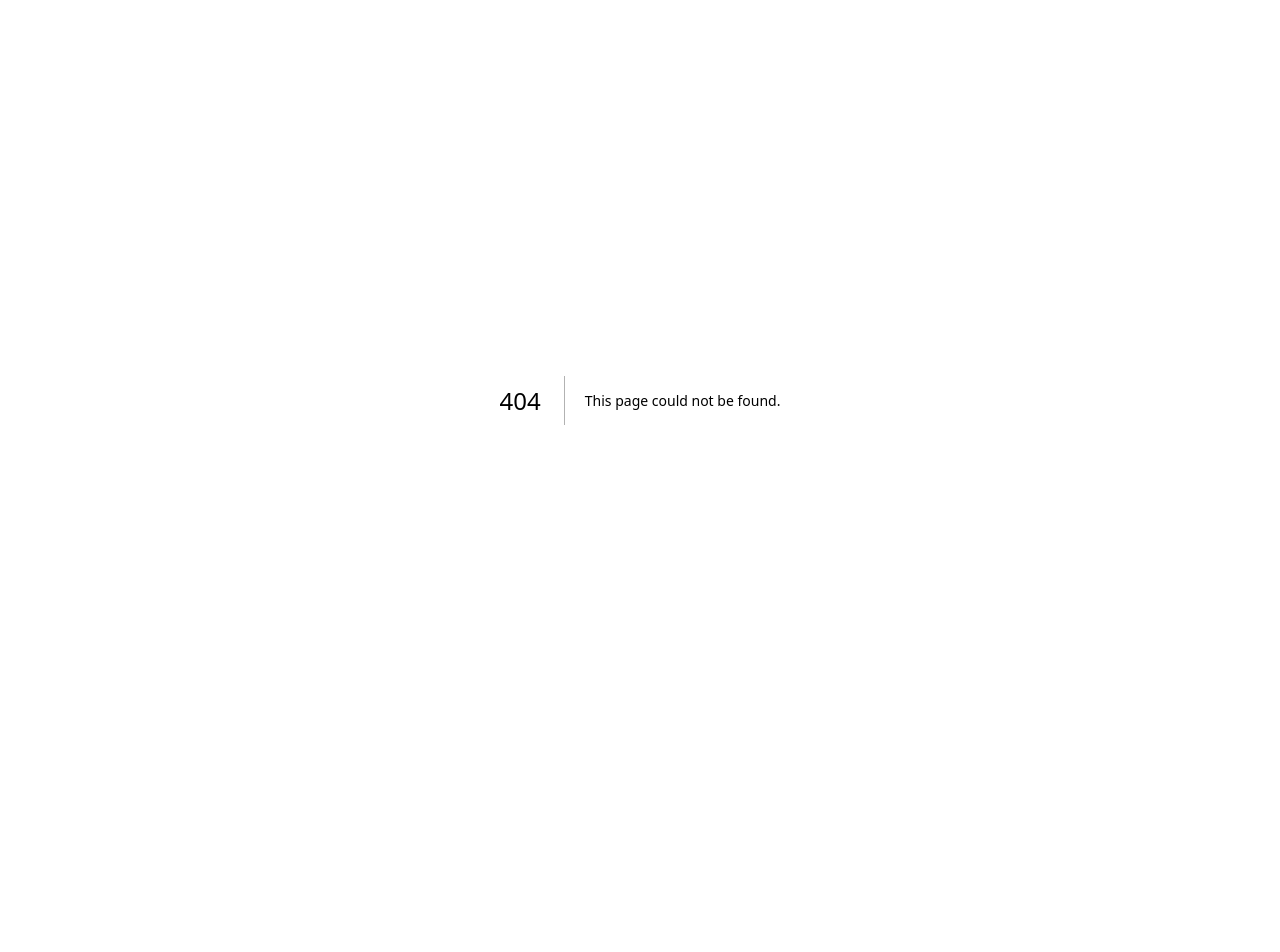
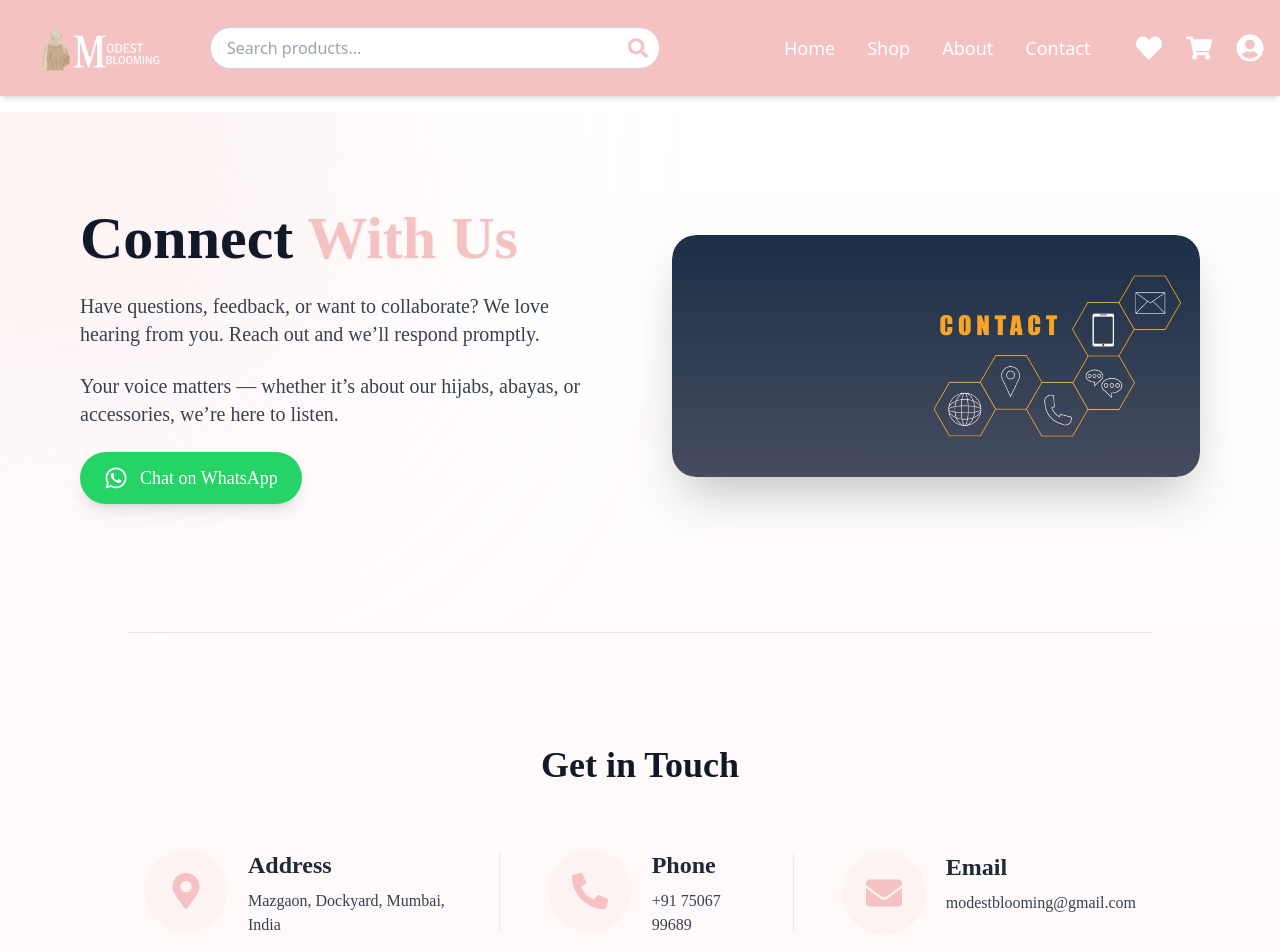
Before and after one commit to Jazlan06/modest-blooming, a Next.js app in the folder frontend/: page /contact in a window 1280 px wide. Before the commit this address had no page. Shown: the top 952 px of the page. Before the commit the page ends 800 px from the top, so only its background shows below. Built offline with nearby package versions, Linux system fonts and the light colour scheme; a web font is replaced by a local one.

Commit message:
1. contact.js : Contact Page

```diff
--- /dev/null
+++ b/frontend/pages/contact.js
@@ -0,0 +1,171 @@
+import {
+    FaMapMarkerAlt,
+    FaPhoneAlt,
+    FaEnvelope,
+    FaInstagram,
+    FaFacebookF,
+    FaTwitter,
+    FaWhatsapp
+} from "react-icons/fa";
+import Navbar from "@/components/Navbar";
+
+const ContactPage = () => {
+    return (
+        <>
+            <Navbar />
+
+            <div className="relative min-h-screen mt-[4rem] md:mt-[7rem] bg-gradient-to-b from-white via-[#fff8f8] to-[#fdeef0] overflow-hidden font-['Poppins']">
+
+                {/* Background Gradient Blobs */}
+                <div className="absolute inset-0">
+                    <div className="absolute top-[-15rem] left-[-10rem] w-[30rem] h-[30rem] bg-[#F4C2C2]/40 blur-[180px] rounded-full animate-blob"></div>
+                    <div className="absolute bottom-[-15rem] right-[-12rem] w-[35rem] h-[35rem] bg-[#F4C2C2]/20 blur-[160px] rounded-full animate-blob animation-delay-2000"></div>
+                </div>
+
+                {/* Hero Section */}
+                <section className="max-w-7xl mx-auto py-24 px-6 lg:px-20 flex flex-col lg:flex-row items-center gap-16">
+                    <div className="lg:w-1/2 space-y-6 animate-fadeIn">
+                        <h1 className="text-4xl sm:text-5xl md:text-6xl font-extrabold text-gray-900 drop-shadow-sm leading-tight">
+                            Connect <span className="text-[#F4C2C2]">With Us</span>
+                        </h1>
+                        <p className="text-gray-700 text-lg md:text-xl leading-relaxed">
+                            Have questions, feedback, or want to collaborate? We love hearing from you. Reach out and we’ll respond promptly.
+                        </p>
+                        <p className="text-gray-700 text-lg md:text-xl leading-relaxed">
+                            Your voice matters — whether it’s about our hijabs, abayas, or accessories, we’re here to listen.
+                        </p>
+                        <a
+                            href="https://wa.me/917506799689?text=Hi%2C%20I%27d%20like%20to%20know%20more%20about%20your%20products!"
+                            target="_blank"
+                            rel="noopener noreferrer"
+                            className="inline-flex items-center gap-3 bg-[#25D366] text-white text-lg px-6 py-3 rounded-full shadow-lg hover:shadow-[#25D366]/40 hover:scale-105 transition-all duration-300"
+                        >
+                            <FaWhatsapp className="text-2xl" /> Chat on WhatsApp
+                        </a>
+                    </div>
+                    <div className="lg:w-1/2 relative rounded-3xl overflow-hidden shadow-2xl animate-fadeIn hover:shadow-3xl transition-shadow duration-500">
+                        <img
+                            src="/contact-hero.jpg"
+                            alt="Contact Modest Blooming"
+                            className="w-full rounded-3xl object-cover transition-transform duration-700 hover:scale-105"
+                        />
+                        <div className="absolute inset-0 bg-gradient-to-t from-[#F4C2C2]/20 to-transparent"></div>
+                    </div>
+                </section>
+
+                {/* Divider */}
+                <div className="border-t border-gray-200 mx-auto w-[80%] my-8"></div>
+
+                {/* 🌿 Get in Touch Section (Refined Layout) */}
+                <section className="max-w-6xl mx-auto py-20 px-6 lg:px-20 animate-slideUp">
+                    <h2 className="text-4xl font-extrabold text-gray-900 text-center mb-16">
+                        Get in Touch
+                    </h2>
+
+                    <div className="flex flex-col md:flex-row justify-between items-center gap-12 text-gray-800">
+
+                        {/* Address */}
+                        <div className="flex flex-col md:flex-row items-center md:items-start text-center md:text-left gap-5 group">
+                            <div className="bg-[#F4C2C2]/10 p-6 rounded-full group-hover:bg-[#F4C2C2]/20 transition-all duration-300">
+                                <FaMapMarkerAlt className="text-[#F4C2C2] text-4xl" />
+                            </div>
+                            <div>
+                                <h3 className="text-2xl font-semibold mb-2">Address</h3>
+                                <a
+                                    href="https://www.google.com/maps?q=18.96599221817703,72.84447577556512"
+                                    target="_blank"
+                                    rel="noopener noreferrer"
+                                    className="text-gray-700 hover:text-[#F4C2C2] transition-colors duration-300"
+                                >
+                                    Mazgaon, Dockyard, Mumbai, India
+                                </a>
+                            </div>
+                        </div>
+
+                        {/* Divider Line (only visible on desktop) */}
+                        <div className="hidden md:block h-[80px] w-[1px] bg-gray-300 opacity-40"></div>
+
+                        {/* Phone */}
+                        <div className="flex flex-col md:flex-row items-center md:items-start text-center md:text-left gap-5 group">
+                            <div className="bg-[#F4C2C2]/10 p-6 rounded-full group-hover:bg-[#F4C2C2]/20 transition-all duration-300">
+                                <FaPhoneAlt className="text-[#F4C2C2] text-4xl" />
+                            </div>
+                            <div>
+                                <h3 className="text-2xl font-semibold mb-2">Phone</h3>
+                                <a href="tel:+917506799689" className="text-gray-700 hover:text-[#F4C2C2] transition-colors duration-300">
+                                    +91 75067 99689
+                                </a>
+                            </div>
+                        </div>
+
+                        {/* Divider Line */}
+                        <div className="hidden md:block h-[80px] w-[1px] bg-gray-300 opacity-40"></div>
+
+                        {/* Email */}
+                        <div className="flex flex-col md:flex-row items-center md:items-start text-center md:text-left gap-5 group">
+                            <div className="bg-[#F4C2C2]/10 p-6 rounded-full group-hover:bg-[#F4C2C2]/20 transition-all duration-300">
+                                <FaEnvelope className="text-[#F4C2C2] text-4xl" />
+                            </div>
+                            <div>
+                                <h3 className="text-2xl font-semibold mb-2">Email</h3>
+                                <a href="mailto:modestblooming@gmail.com" className="text-gray-700 hover:text-[#F4C2C2] transition-colors duration-300">
+                                    modestblooming@gmail.com
+                                </a>
+                            </div>
+                        </div>
+                    </div>
+                </section>
+
+                {/* Map Section */}
+                <section className="max-w-6xl mx-auto py-20 px-6 lg:px-20 animate-slideUp">
+                    <h2 className="text-4xl font-extrabold text-gray-900 text-center mb-12">Find Us Here</h2>
+                    <div className="overflow-hidden rounded-3xl shadow-2xl hover:shadow-[#F4C2C2]/40 transition-shadow duration-500">
+                        <iframe
+                            src="https://www.google.com/maps?q=18.96599221817703,72.84447577556512&hl=es;z=14&output=embed"
+                            width="100%"
+                            height="450"
+                            style={{ border: 0 }}
+                            allowFullScreen=""
+                            loading="lazy"
+                            referrerPolicy="no-referrer-when-downgrade"
+                        ></iframe>
+                    </div>
+                </section>
+
+                {/* Social Media Section */}
+                <section className="max-w-7xl mx-auto py-20 px-6 lg:px-20 text-center animate-fadeIn">
+                    <h2 className="text-4xl font-extrabold text-gray-900 mb-6">Follow Us</h2>
+                    <p className="text-gray-700 mb-8">Stay connected for the latest collections, offers, and inspiration.</p>
+                    <div className="flex justify-center items-center gap-8 text-[#F4C2C2] text-3xl">
+                        <a href="https://instagram.com/modest.blooming" aria-label="Instagram" className="hover:scale-110 hover:text-[#e1306c] transition-all duration-300"><FaInstagram /></a>
+                        <a href="https://wa.me/917506799689" target="_blank" rel="noopener noreferrer" aria-label="WhatsApp" className="hover:scale-110 hover:text-[#25D366] transition-all duration-300"><FaWhatsapp /></a>
+                        <a href="https://facebook.com" aria-label="Facebook" className="hover:scale-110 hover:text-[#4267B2] transition-all duration-300"><FaFacebookF /></a>
+                    </div>
+                </section>
+
+                {/* Animations */}
+                <style jsx>{`
+          @keyframes fadeIn {
+            0% { opacity: 0; transform: translateY(20px); }
+            100% { opacity: 1; transform: translateY(0); }
+          }
+          @keyframes slideUp {
+            0% { opacity: 0; transform: translateY(30px); }
+            100% { opacity: 1; transform: translateY(0); }
+          }
+          @keyframes blob {
+            0%, 100% { transform: translate(0, 0) scale(1); }
+            33% { transform: translate(30px, -50px) scale(1.1); }
+            66% { transform: translate(-20px, 20px) scale(0.9); }
+          }
+          .animate-fadeIn { animation: fadeIn 1s ease-out forwards; }
+          .animate-slideUp { animation: slideUp 0.8s ease-out forwards; }
+          .animate-blob { animation: blob 8s infinite; }
+          .animation-delay-2000 { animation-delay: 2s; }
+        `}</style>
+            </div>
+        </>
+    );
+};
+
+export default ContactPage;
```
Also changed, not shown: frontend/public/contact-hero.jpg (added).
